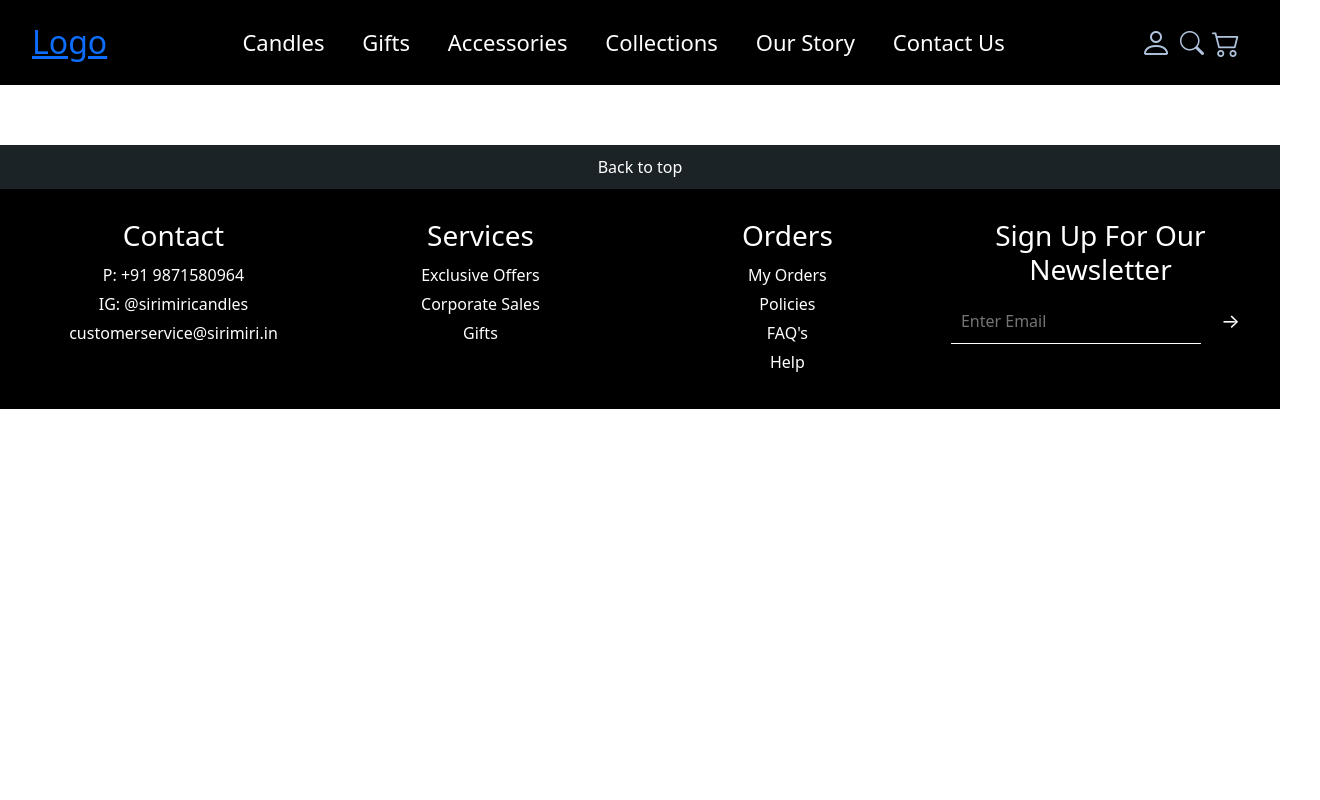
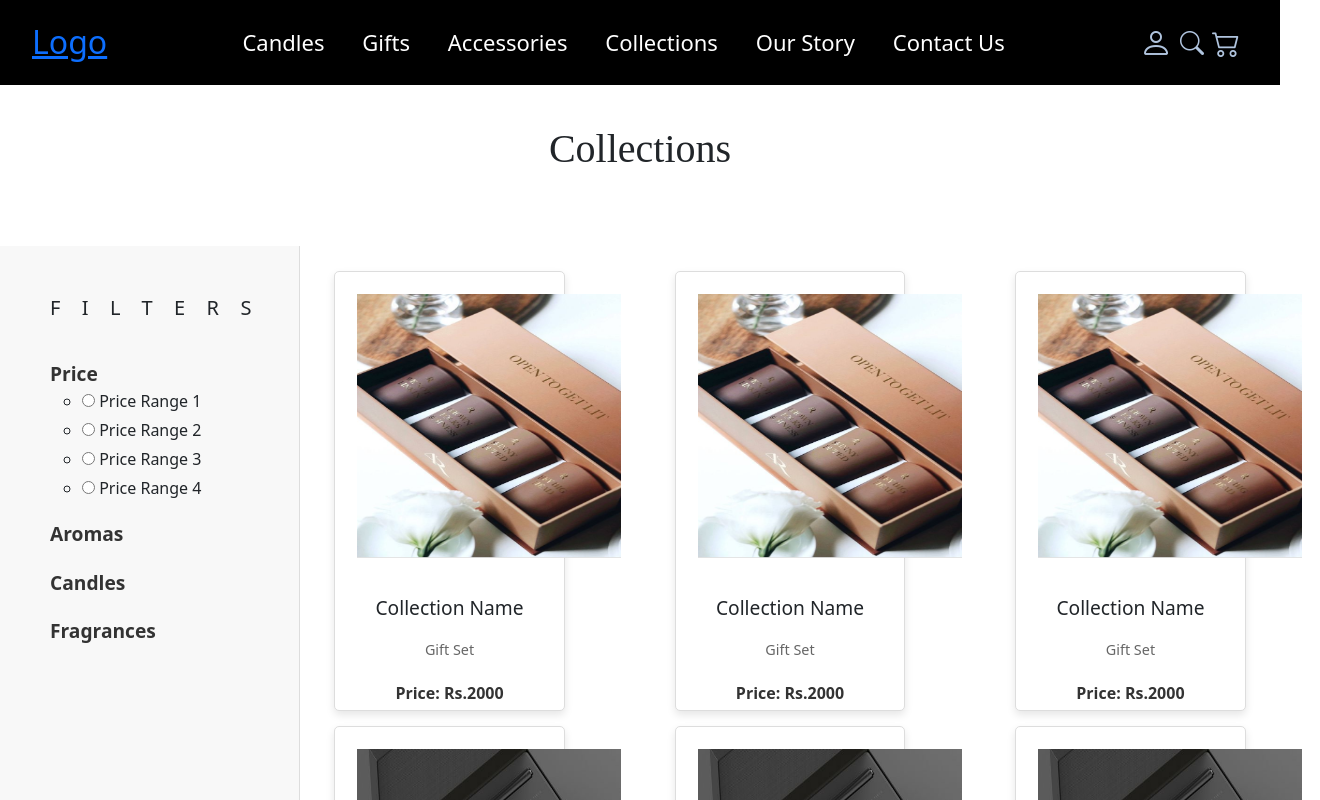
Before and after one commit to ChitranshGhai/Team-Project, a React (Create React App) app: page /Collections in a window 1280 px wide. Shown: the top 800 px of the page, 1320 px wide, since content can reach past the window. Built offline with nearby package versions, Linux system fonts and the light colour scheme; a web font is replaced by a local one.

Commit message:
Changes added

```diff
--- a/src/App.js
+++ b/src/App.js
@@ -7,6 +7,7 @@ import Footer from './Components/Footer';
 import ScrollToTop from './Components/ScrollToTop';
 import ContactUs from './Components/contactPage/ContactUs';
 import Gifts from './Components/CollectionPages/Gifts';
+import ShopPage from './Components/CollectionPages/ShopPage';
 function App() {
   return (
     <>
@@ -17,7 +18,8 @@ function App() {
           <Route path="/" element={<Home />} />
           <Route path="/OurStory" element={<OurStory />} />
           <Route path="/ContactUs" element={<ContactUs />} />
-           <Route path='/Collection' element={<Gifts/>} />
+           <Route path='/Collections' element={<Gifts/>} />
+           <Route path="/product" element={<ShopPage/>}/>
         </Routes>
       </ScrollToTop>
       <Footer />
--- a/src/Components/CollectionPages/Gifts.jsx
+++ b/src/Components/CollectionPages/Gifts.jsx
@@ -1,7 +1,7 @@
 import React from 'react'
 import candle from '../Images/gift_candles.jpeg'
 import candle1 from '../Images/gift2.jpg'
-import './gifts.css'
+import '../CollectionPages/gifts.css'
 import { Link } from 'react-router-dom'
 export default function Gifts() {
   return (
--- a/src/Components/CollectionPages/gifts.css
+++ b/src/Components/CollectionPages/gifts.css
@@ -3,7 +3,7 @@
   /* flex-direction: row-reverse; */
 }
 .sidebar{
-  width: 400px;
+  width: 300px;
   height: 800px;
   padding: 50px;
   background-color: #f8f8f8;
@@ -76,14 +76,14 @@ h1{
     flex-wrap: wrap;
     justify-content: space-between;
     gap: 5px;
-    margin-left: 5%;
+    margin-left: 1%;
     margin-right: 1%;
   }
 
   .image-wrapper {
     border: 1px solid #ddd;
     border-radius: 5px;
-    padding: 10px;
+    padding: 4px;
     margin: 10px;
     text-align: center;
     box-shadow: 0 4px 8px rgba(0, 0, 0, 0.1);
--- a/src/Components/NavBar.jsx
+++ b/src/Components/NavBar.jsx
@@ -22,7 +22,7 @@ function NavBar() {
             <Link className="Nav-List-Link">Accessories </Link>
           </li>
           <li>
-            <Link className="Nav-List-Link">Collections</Link>
+            <Link to="/Collections" className="Nav-List-Link">Collections</Link>
           </li>
           <li>
             <Link to="/OurStory" className="Nav-List-Link">Our Story</Link>
```
